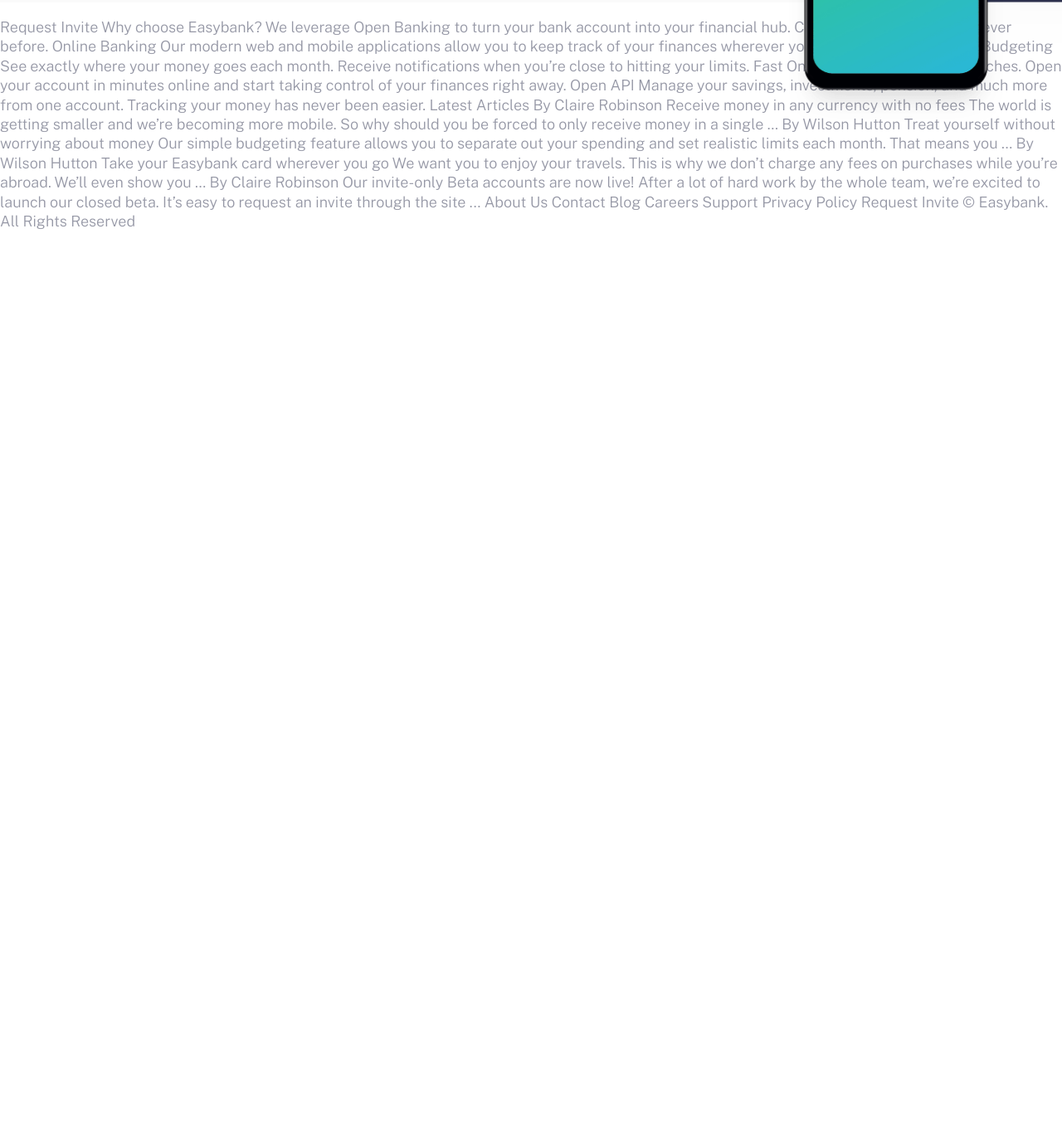
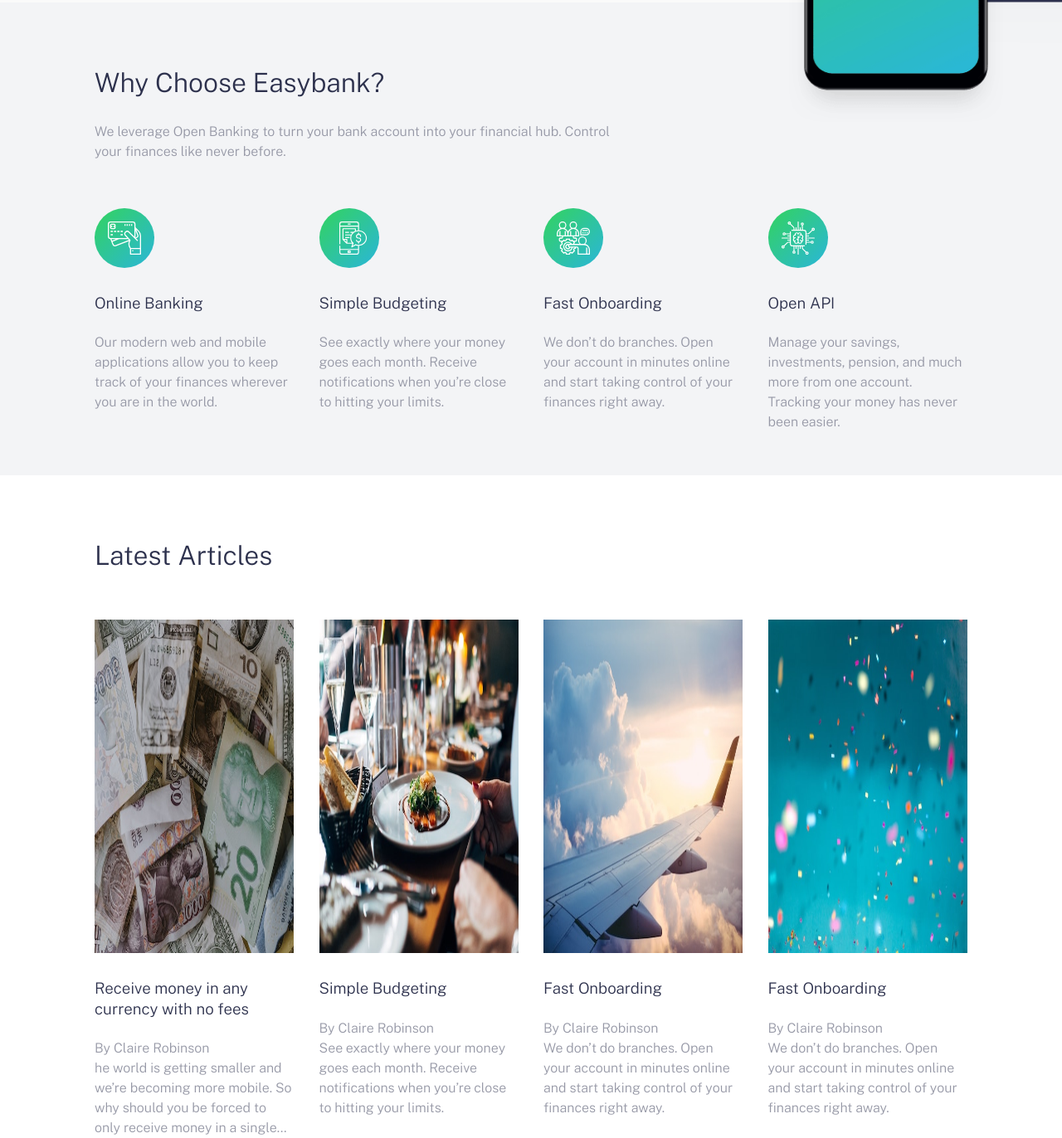
Before and after one commit to foisal07/EasyBank-Landing-Page, a plain HTML site: page index.html in a window 1280 px wide. Shown: the part 732-2104 px from the top of the page at 83% size. Before the commit the page ends 1028 px from the top, so only its background shows below. Drawn offline with nearby package versions, Linux system fonts and the light colour scheme.

Commit message:
Feature Section, Latest Article Section

```diff
--- /dev/null
+++ b/app/scss/_article.scss
@@ -0,0 +1,15 @@
+.article {
+  background-color: $veryLightGray;
+
+  &__card {
+    background-color: $white;
+    max-width: 240px;
+    min-height: 200px;
+
+    img {
+      max-width: 100%;
+      min-height: 100%;
+    }
+
+  }
+}
--- /dev/null
+++ b/app/scss/_features.scss
@@ -0,0 +1,3 @@
+.features {
+  background-color: $lightGrayishBlue;
+}
--- a/app/scss/_globals.scss
+++ b/app/scss/_globals.scss
@@ -18,6 +18,8 @@ body{
 }
 
 h1,h2,h3 {
+  font-weight: 300;
+  color: $darkBlue;
   margin-top: 0;
 }
 
@@ -27,6 +29,12 @@ a, a:visited, a:hover {
 
 li {
   list-style: none;
+}
+
+p{
+  margin: 0;
+  padding: 0;
+  line-height: 1.5;
 }
 
 //Spacing
--- a/app/scss/_hero.scss
+++ b/app/scss/_hero.scss
@@ -59,11 +59,19 @@
       width: 92%;
       height: 101%;
 
+      @include breakpoint-up (medium) {
+        left: 20%;
+        width: 60%;
+        height: 110%;
+      }
+
       @include breakpoint-up (large){
         left: 22.5%;
         width: 120%;
         height: 122%;
       }
+
+
     }
   }
 
--- /dev/null
+++ b/app/scss/_utilities.scss
@@ -0,0 +1,48 @@
+.section__heading{
+  margin-top: 2.5rem;
+  margin-bottom: 2.5rem;
+  max-width:40.93rem;
+
+  @include breakpoint-down(medium){
+    position: relative;
+    text-align: center;
+    left: 50%;
+    transform: translateX(-50%);
+  }
+
+  h2{
+    font-size: $font-lrg;
+  }
+}
+
+
+
+.grid{
+
+  @include breakpoint-up (medium) {
+    display: grid;
+    grid-template-columns: repeat(2, 1fr);
+    grid-gap: 1.875rem;
+    justify-content: center;
+  }
+
+  @include breakpoint-up(large){
+    display: grid;
+    grid-template-columns: repeat(4, 1fr);
+    grid-gap: 1.875rem;
+  }
+
+  &__item {
+    padding: 1rem 0 1rem 0;
+
+    @include breakpoint-down(medium){
+      text-align: center;
+      padding: 1.5rem 0 1rem 0;
+    }
+
+    h3 {
+      margin-top: 1.5rem;
+      margin-bottom: 1.5rem;
+    }
+  }
+}
--- a/app/scss/_variables.scss
+++ b/app/scss/_variables.scss
@@ -14,6 +14,6 @@ $white: hsl(0, 0%, 100%);
 //Font Sizes
 
 $font-sm: .875rem; //14px
-$font-med: 1.125rem; //18px
-$font-lrg: 2.31rem; //37px
+$font-med: 1rem; //16px
+$font-lrg: 2rem; //32px
 $font-xlrg: 3.25rem; // 52px
--- a/app/scss/style.scss
+++ b/app/scss/style.scss
@@ -1,7 +1,10 @@
 @import "variables";
 @import "mixins";
 @import "animations";
+@import "utilities";
 
 @import "globals";
 @import "header";
 @import "hero";
+@import "features";
+@import "article";
--- a/index.html
+++ b/index.html
@@ -54,7 +54,6 @@
       </div>
     </header>
 
-
     <section class="hero">
       <div class="container">
         <div class="hero__image">
@@ -69,69 +68,106 @@
       </div>
     </section>
 
-   <p> Request Invite Why choose Easybank? We leverage
-    Open Banking to turn your bank account into your financial hub. Control
-    your finances like never before. Online Banking Our modern web and mobile
-    applications allow you to keep track of your finances wherever you are in
-    the world. Simple Budgeting See exactly where your money goes each month.
-    Receive notifications when you’re close to hitting your limits. Fast
-    Onboarding We don’t do branches. Open your account in minutes online and
-    start taking control of your finances right away. Open API Manage your
-    savings, investments, pension, and much more from one account. Tracking
-    your money has never been easier. Latest Articles By Claire Robinson
-    Receive money in any currency with no fees The world is getting smaller
-    and we’re becoming more mobile. So why should you be forced to only
-    receive money in a single … By Wilson Hutton Treat yourself without
-    worrying about money Our simple budgeting feature allows you to separate
-    out your spending and set realistic limits each month. That means you … By
-    Wilson Hutton Take your Easybank card wherever you go We want you to enjoy
-    your travels. This is why we don’t charge any fees on purchases while
-    you’re abroad. We’ll even show you … By Claire Robinson Our invite-only
-    Beta accounts are now live! After a lot of hard work by the whole team,
-    we’re excited to launch our closed beta. It’s easy to request an invite
-    through the site ... About Us Contact Blog Careers Support Privacy Policy
-    Request Invite © Easybank. All Rights Reserved</p>
+    <section class="features">
+      <div class="container container__pall">
 
-    <!---
+        <div class="section__heading">
+          <h2>Why Choose Easybank?</h2>
+          <p>We leverage Open Banking to turn your bank account into your financial hub. Control your finances like never before.</p>
+        </div>
+
+        <div class="grid">
+          <div class="grid__item">
+            <img src="/images/icon-online.svg" alt="">
+            <h3>Online Banking</h3>
+            <p>Our modern web and mobile
+              applications allow you to keep track of your finances wherever you are in
+              the world.
+            </p>
+          </div>
+
+          <div class="grid__item">
+            <img src="/images/icon-budgeting.svg" alt="">
+            <h3>Simple Budgeting</h3>
+            <p>See exactly where your money goes each month.
+              Receive notifications when you’re close to hitting your limits.
+            </p>
+          </div>
+
+          <div class="grid__item">
+            <img src="/images/icon-onboarding.svg" alt="">
+            <h3>Fast Onboarding</h3>
+            <p>We don’t do branches. Open your account in minutes online and
+              start taking control of your finances right away.
+            </p>
+          </div>
+
+          <div class="grid__item">
+            <img src="/images/icon-api.svg" alt="">
+            <h3>Open API</h3>
+            <p>Manage your
+              savings, investments, pension, and much more from one account. Tracking
+              your money has never been easier.
+            </p>
+          </div>
+        </div>
+      </div>
+    </section>
+
+    <section class="aricle">
+      <div class="container container__pall">
+
+        <div class="section__heading">
+          <h2>Latest Articles</h2>
+        </div>
+
+        <div class="grid">
+          <div class="article__card grid__item">
+            <img src="/images/image-currency.jpg" alt="">
+            <h3>Receive money in any currency with no fees</h3>
+            <p class="author"> By Claire Robinson</p>
+            <p>he world is getting smaller and we’re becoming more mobile. So why should you be
+              forced to only receive money in a single…</p>
+          </div>
+
+          <div class="article__card grid__item">
+            <img src="/images/image-restaurant.jpg" alt="Treating yourself">
+            <h3>Simple Budgeting</h3>
+            <p class="author"> By Claire Robinson</p>
+            <p>See exactly where your money goes each month.
+              Receive notifications when you’re close to hitting your limits.
+            </p>
+          </div>
+
+          <div class="article__card grid__item">
+            <img src="/images/image-plane.jpg" alt="">
+            <h3>Fast Onboarding</h3>
+            <p class="author"> By Claire Robinson</p>
+            <p>We don’t do branches. Open your account in minutes online and start taking control of your finances right away.
+            </p>
+          </div>
+
+          <div class="article__card grid__item">
+            <img src="/images/image-confetti.jpg" alt="">
+            <h3>Fast Onboarding</h3>
+            <p class="author"> By Claire Robinson</p>
+            <p>We don’t do branches. Open your account in minutes online and start taking control of your finances right away.
+            </p>
+          </div>
+        </div>
+      </div>
+    </section>
 
 
 
-  Next generation digital banking
-
-  Take your financial life online. Your Easybank account will be a one-stop-shop
-  for spending, saving, budgeting, investing, and much more.
-
-  Request Invite
-
-
-
-  Why choose Easybank?
-
-  We leverage Open Banking to turn your bank account into your financial hub. Control
-  your finances like never before.
-
-  Online Banking
-  Our modern web and mobile applications allow you to keep track of your finances
-  wherever you are in the world.
-
-  Simple Budgeting
-  See exactly where your money goes each month. Receive notifications when you’re
-  close to hitting your limits.
-
-  Fast Onboarding
-  We don’t do branches. Open your account in minutes online and start taking control
-  of your finances right away.
-
-  Open API
-  Manage your savings, investments, pension, and much more from one account. Tracking
-  your money has never been easier.
+    <!--
 
 
 
   Latest Articles
 
-  By Claire Robinson
-  Receive money in any currency with no fees
+
+
   The world is getting smaller and we’re becoming more mobile. So why should you be
   forced to only receive money in a single …
 
```
Also changed, not shown: dist/css/style.css, 1 other file.
